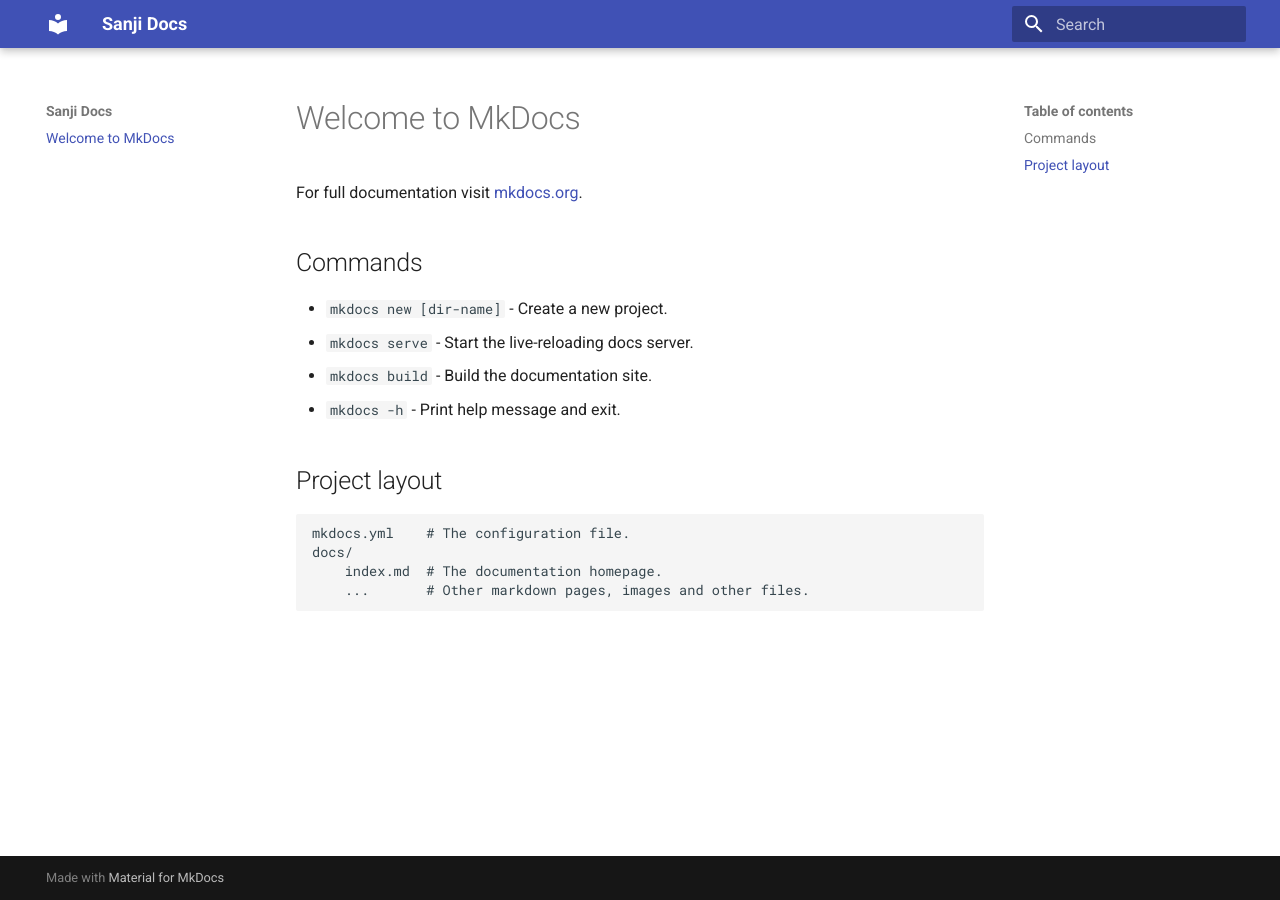
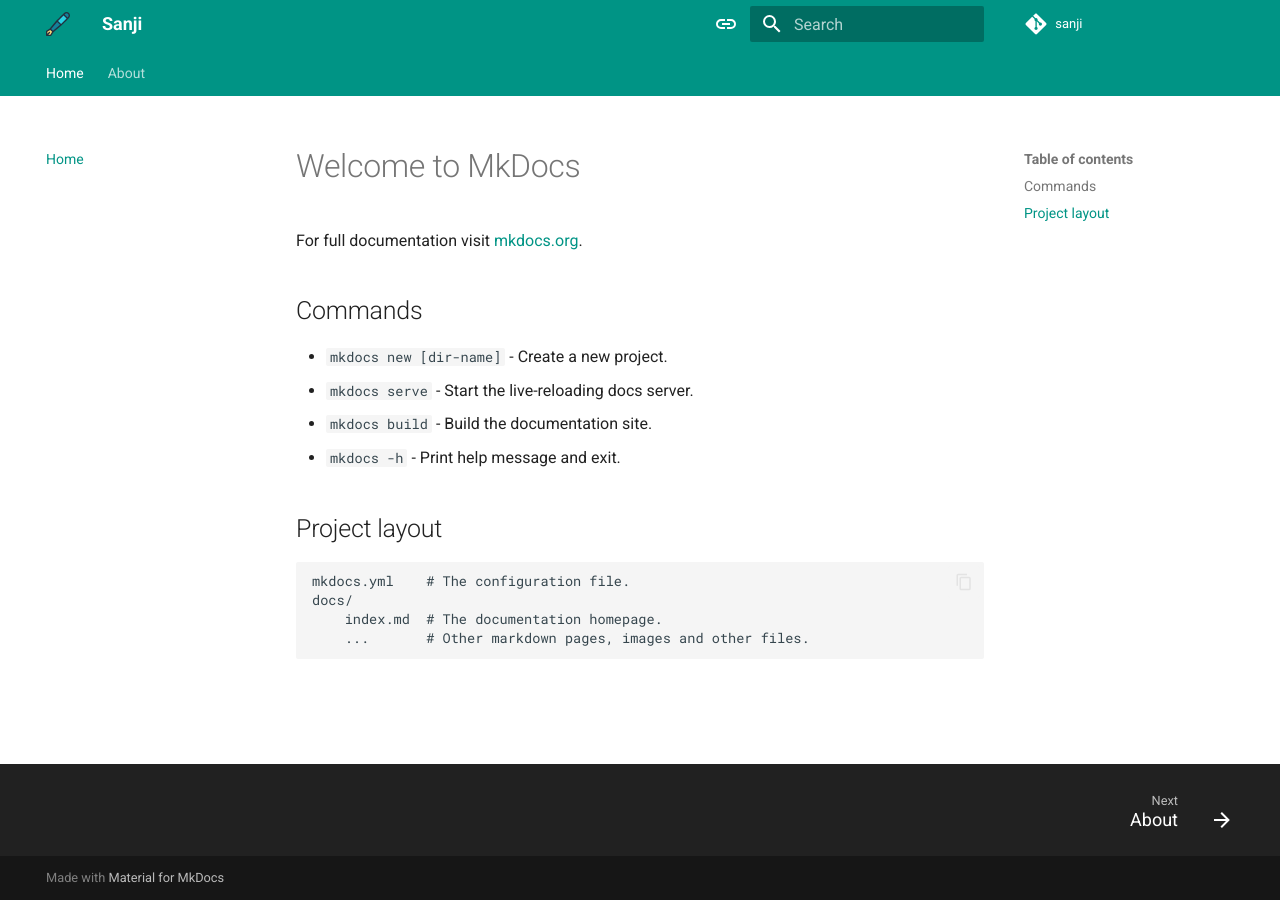
Before and after one commit to prateekrai-atlan/sanji, an MkDocs documentation site: the page built from docs/index.md, in a window 1280 px wide. Built offline with MkDocs 1.6.1 and Material for MkDocs 9.7.7, drawn with Linux system fonts in a browser that asks for light colours; comment, search, counter and statistics services are not loaded.

Commit message:
intial mkdocs setting changes

```diff
--- a/mkdocs.yml
+++ b/mkdocs.yml
@@ -1,4 +1,82 @@
-site_name: Sanji Docs
+# Site Information
+site_name: Sanji
+site_url: https://prateekrai-atlan.github.io/sanji/
+site_author: Prateek Rai
+site_description: Sanji is a personal website for Prateek Rai. It is a collection of projects, blogs, personal notes/opinions, and other things.
+
+# Repository Information
+repo_name: sanji
+repo_url: https://github.com/prateekrai-atlan/sanji
+
+# Theme Configuration (Material)
 theme:
   name: material
-site_url: https://prateekrai-atlan.github.io/sanji/
+  language: en
+  custom_dir: overrides
+  font:
+    text: Roboto
+    code: Roboto Mono
+  favicon: logos/favicon.png
+  icon:
+    logo: logos/sanji-2
+  features:
+    - announce.dismiss
+    # - content.action.edit
+    # - content.action.view
+    - content.code.annotate
+    - content.code.copy
+    # - content.code.select
+    # - content.footnote.tooltips
+    - content.tabs.link
+    - content.tooltips
+    # - header.autohide
+    # - navigation.expand
+    - navigation.footer
+    - navigation.indexes
+    # - navigation.instant
+    # - navigation.instant.prefetch
+    # - navigation.instant.progress
+    # - navigation.prune
+    - navigation.sections
+    - navigation.tabs
+    # - navigation.tabs.sticky
+    - navigation.top
+    - navigation.tracking
+    - navigation.indexes
+    - search.highlight
+    - search.share
+    - search.suggest
+    - toc.follow
+    # - toc.integrate
+  palette:
+    - media: "(prefers-color-scheme)"
+      toggle:
+        icon: material/link
+        name: Switch to light mode
+    - media: "(prefers-color-scheme: light)"
+      scheme: default
+      primary: teal
+      accent: indigo
+      toggle:
+        icon: material/toggle-switch
+        name: Switch to dark mode
+    - media: "(prefers-color-scheme: dark)"
+      scheme: slate
+      primary: teal
+      accent: indigo
+      toggle:
+        icon: material/toggle-switch-off
+        name: Switch to system preference
+
+
+# Documentation Configuration
+docs_dir: docs
+
+# Nav Configuration
+nav:
+  - Home: index.md
+  - About: about.md
+
+# Extra Configuration
+extra:
+  social:
```
Also changed, not shown: docs/about.md (added, +1 -0 lines), overrides/.icons/logos/sanji-2.svg (added), overrides/.icons/logos/sanji.svg (added), overrides/logos/favicon.png (added).
